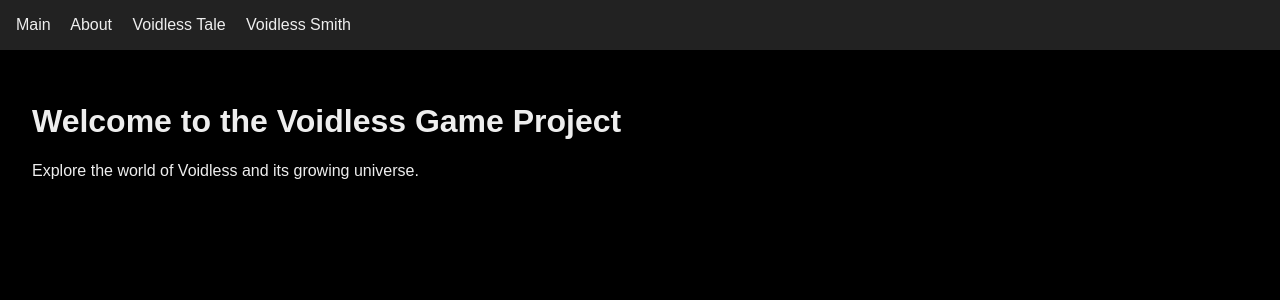
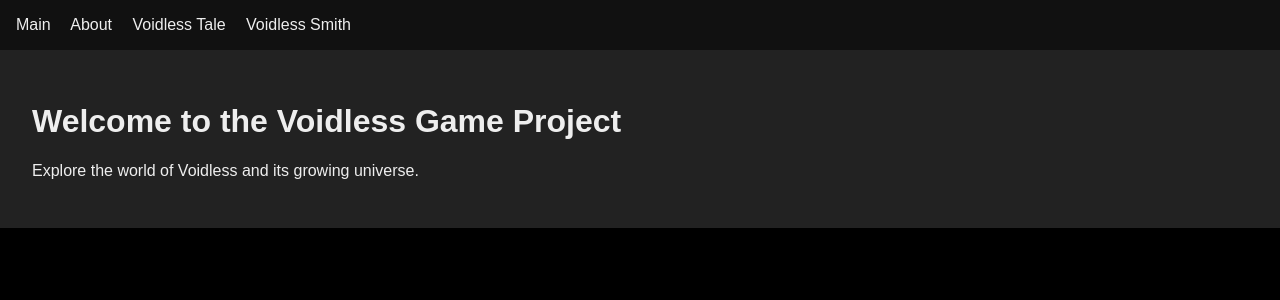
Before and after one commit to Jurislav/voidlesstale.github.io, a Jekyll site: the page built from index.md, in a window 1280 px wide. Shown: the top 300 px of the page. Built offline with Jekyll 4.4.1, drawn with Linux system fonts in a browser that asks for light colours.

Commit message:
Use minimal theme with dark palette

```diff
--- a/_config.yml
+++ b/_config.yml
@@ -1,6 +1,6 @@
 title: "Voidless Game Project"
 description: "Official site for the Voidless game project."
-theme: minima
+theme: jekyll-theme-minimal
 
 # Build settings
 markdown: kramdown
--- a/assets/css/style.css
+++ b/assets/css/style.css
@@ -6,7 +6,7 @@ body {
   padding: 0;
 }
 nav {
-  background-color: #222;
+  background-color: #111;
   padding: 1rem;
 }
 nav a {
@@ -18,5 +18,9 @@ nav a:hover {
   color: #1e90ff;
 }
 main {
+  background-color: #222;
   padding: 2rem;
 }
+a {
+  color: #1e90ff;
+}
```
